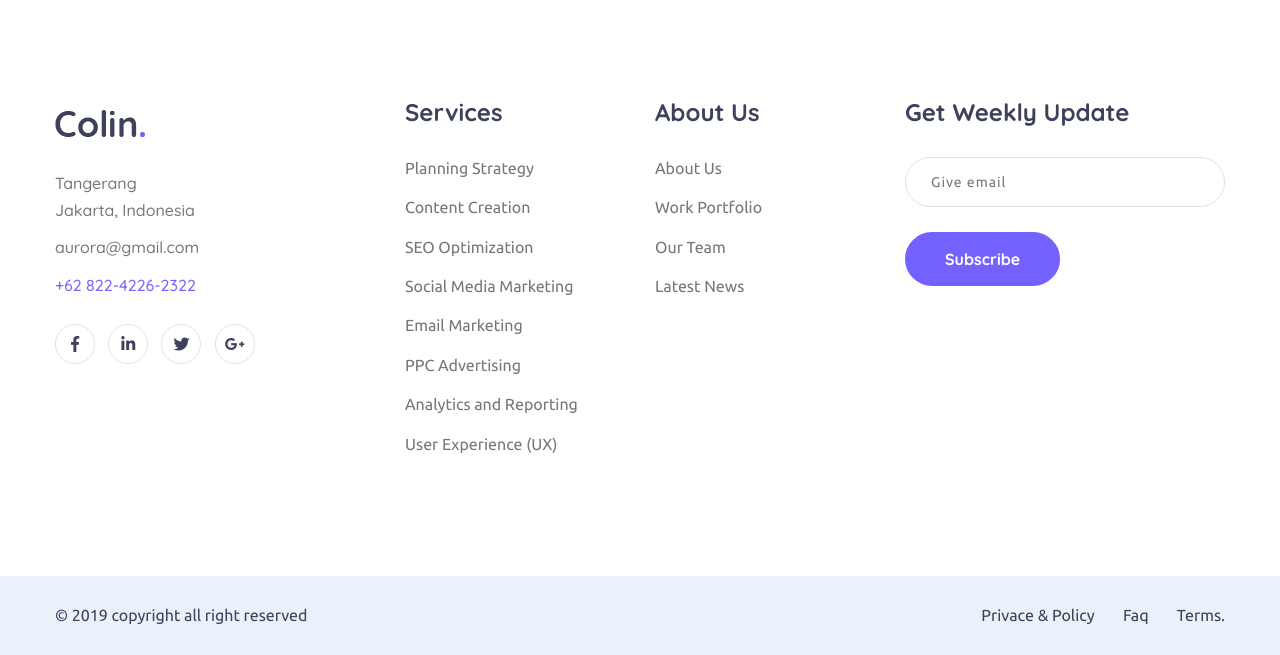
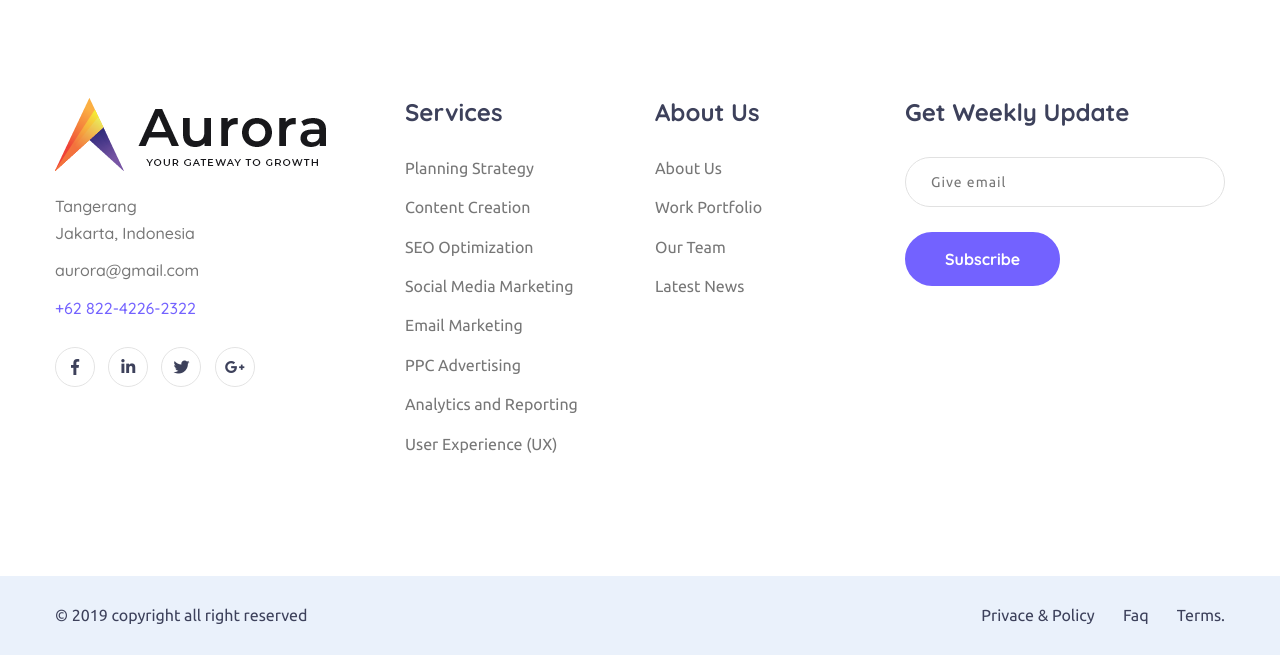
Before and after one commit to Antonius-Dian/Aurora, a plain HTML site: page team.html in a window 1280 px wide. Shown: the part 2499-3154 px from the top of the page. Drawn offline with Linux system fonts and the light colour scheme; animation ran at ten frames a second; files whose address does not match are found by name.

Commit message:
Change Logo Footer

```diff
--- a/team.html
+++ b/team.html
@@ -300,7 +300,7 @@
                             <div class="footer-column col-lg-7 col-md-6 col-sm-12">
                                 <div class="footer-widget logo-widget">
 									<div class="logo">
-                                    	<a href="index.html"><img src="images/footer-logo-2.png" alt="" /></a>
+                                    	<a href="/"><img src="images/footer-logo.png" alt="" /></a>
                                     </div>
 									<ul class="logo-list">
 										<li>Tangerang <br> Jakarta, Indonesia</li>
```
